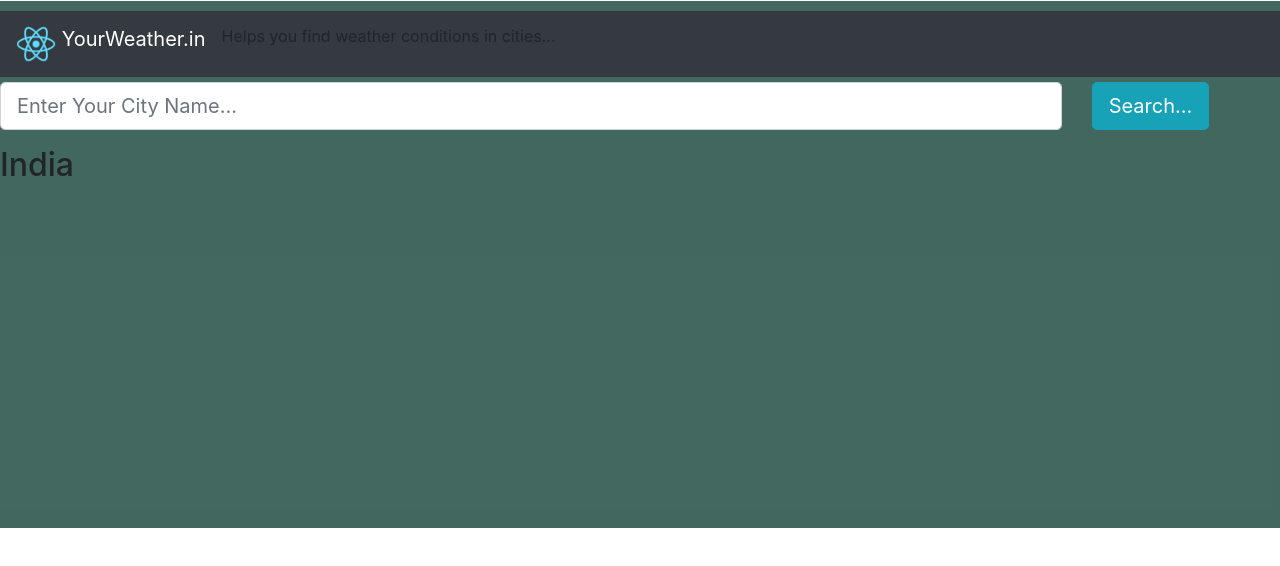
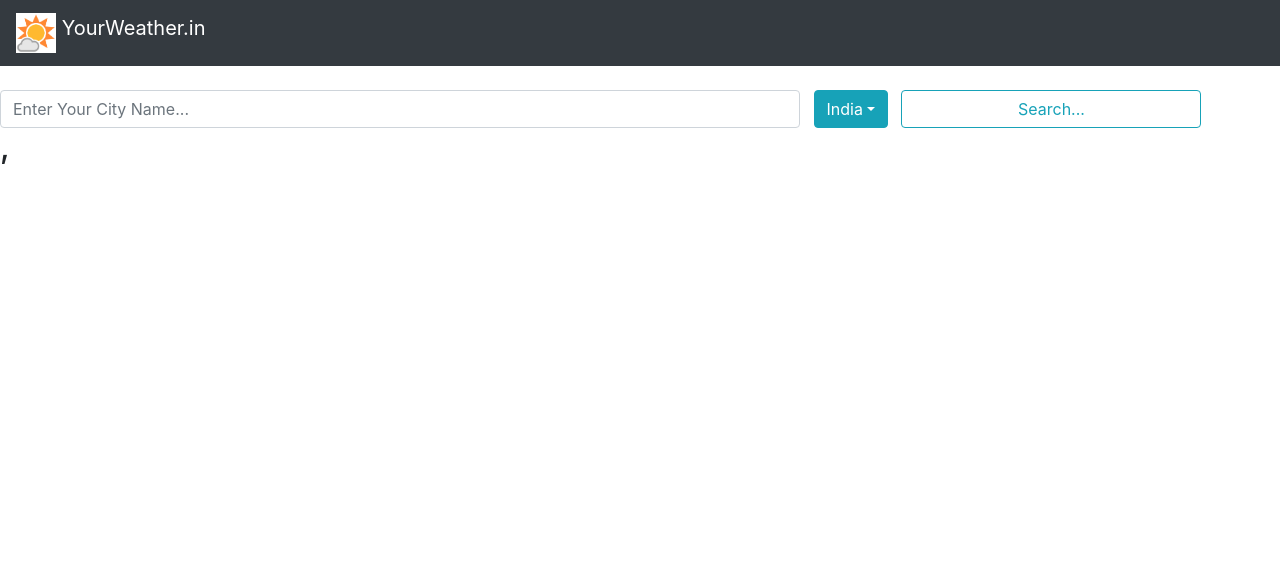
Before and after one commit to Jay-2019/weather-application-reactjs, a React (Create React App) app: page / in a window 1280 px wide. Shown: the top 566 px of the page. Built offline with nearby package versions, Linux system fonts and the light colour scheme.

Commit message:
Fixed UI

```diff
--- a/src/Components/Apicall.js
+++ b/src/Components/Apicall.js
@@ -1,10 +1,10 @@
-class Apicall {
+class ApiCall {
 
-    fetchWeatherDetails = async (city, callback) => {
-        const response = await fetch(`http://api.openweathermap.org/data/2.5/weather?q=${city}&appid=a0dee3ad64641dc88ea823ed96aaec61`);
+    fetchWeatherDetails = async (city, country, callback) => {
+        const response = await fetch(`http://api.openweathermap.org/data/2.5/weather?q=${city},${country}&units=metric&appid=a0dee3ad64641dc88ea823ed96aaec61`);
         const weatherData = await response.json();
         callback(weatherData);
     }
 
 }
-export default new Apicall();
+export default new ApiCall();
--- a/src/Components/App.js
+++ b/src/Components/App.js
@@ -1,131 +1,157 @@
 import React from 'react';
-import style from "../style.module.css";
-import { Container, Row, Navbar, Col } from 'react-bootstrap';
-import logo from "./logo192.png";
-import Apicall from "./Apicall";
-import Searchbar from './Searchbar';
+// import style from "../style.module.css";
+import { Container, Row, Col } from 'react-bootstrap';
+// import logo from "./logo192.png";
+import ApiCall from "./ApiCall";
+// import Searchbar from './SearchBar';
+// import DisplayWeather from './DisplayWeather';
+import NavigationBar from './NavigationBar';
+import SearchBar from './SearchBar';
+
 
 class App extends React.Component {
 
     state = {
         isLoading: false,
         getCityName: '',
+        getCountryName: '',
         humidity: '',
         temp: '',
+        temp_min: '',
+        temp_max: '',
         pressure: '',
+        lon: '',
+        lat: '',
+        description: '',
+        visibility: '',
+        cod: '',
+        message: ''
     }
 
     //call-back function for get data from search Bar...
-
-    getDataFromSearchbar = (getData) => {
-        this.setState({ getCityName: getData, isLoading: true });
-        console.log(getData);
-        Apicall.fetchWeatherDetails(getData, this.setWeatherDetails);
+    getDataFromSearchbar = (getCity, getCountry) => {
+        this.setState({ getCityName: getCity, getCountryName: getCountry, isLoading: true });
+        console.log(getCity);
+        console.log(getCountry);
+        ApiCall.fetchWeatherDetails(getCity, getCountry, this.setWeatherDetails);
     }
 
     setWeatherDetails = (data = {}) => {
+        console.log(data);
+        const { cod, message } = data;
+        const { coord } = data;
+        const { lon, lat } = coord;
+
+        const { weather = [] } = data;
+        const [{ description, icon }] = weather;
+
         const { main = {} } = data;
-        const { humidity, temp, pressure } = main;
+        const { temp, pressure, humidity, temp_min, temp_max } = main;
+
+        const { visibility } = data;
+
+        const { wind } = data;
+        const { speed, deg } = wind;
+
+        const { clouds } = data;
+        const { all } = clouds;
+
+        const { sys } = data;
+        const { sunrise, sunset } = sys;
+
+
         this.setState({
             isLoading: false,
             humidity,
             temp,
+            temp_min,
+            temp_max,
             pressure,
+            lon,
+            lat,
+            description,
+            visibility,
+            cod,
+            message
         });
     }
 
+    renderNotFound = () => {
+        const { cod, message } = this.state;
+        if (cod && message) {
+            return <>
+                <div>{message}</div>
+            </>
+        }
+    }
+
     renderWeatherDetails = () => {
+
         const { isLoading } = this.state;
         console.log(isLoading);
         if (isLoading) {
-            return <>API Calling...</>;
+            return <>Loading...</>;
         }
 
-        const { humidity = '', temp = '', pressure = '' } = this.state;
+        const { humidity = '', temp = '', temp_min = '', temp_max = '', pressure = '',
+            lon = '', lat = '', description = '', visibility = '' } = this.state;
         // OR
         // const { humidity, temp, pressure } = this.state;
 
-
-
-        // this block of code for (skill) professionals
-        if (!(humidity || temp || pressure)) {
-
+        if (!(humidity || temp || pressure || lon || lat)) {
             return null;
         }
         // OR
         // this is for beginners..
         // if ((humidity === '' || temp === '' || pressure === '' )) {
-
         //         return null;
         //     }
-
 
         return (
             <>
                 <div>{`Humidity: ${humidity}`}</div>
                 <div>{`Temperature: ${temp}`}</div>
+                <div>{`Min Temperature: ${temp_min}`}</div>
+                <div>{`Max Temperature: ${temp_max}`}</div>
+                <div>{`Description: ${description}`}</div>
                 <div>{`Pressure: ${pressure}`}</div>
+                <div>{`Longitude: ${lon}`}</div>
+                <div>{`Latitude: ${lat}`}</div>
+                <div>{`Visibility: ${visibility}`}</div>
             </>
         );
     }
 
     render() {
-
-
-
         return (
-            <Container fluid="true" className={style.containerStyle}>
-
+            <Container fluid="true">
                 {/* this is Header on Application which Contain a NavBar */}
-                <Row className={style.navbarStyle}>
-
-                    <Col md={12}>
-                        <Navbar expand="lg" bg="dark" variant="dark">
-                            <Navbar.Brand href="#home">
-                                <img
-                                    alt="Allpication_Brand"
-                                    src={logo}
-                                    width="40"
-                                    height="40"
-                                    className="d-inline-block align-top"
-                                />
-                                {'  YourWeather.in  '}
-                            </Navbar.Brand>
-                            <p>Helps you find weather conditions in cities...</p>
-                        </Navbar>
-                    </Col>
-
-
-                </Row>
+                <NavigationBar />
 
                 {/* this is A Searchbar for Application */}
-                <Row>
-                    <Col>
-                        {/* now getDataFromSearchbar callBack method is available as a props to Searchbar.js component */}
-                        <Searchbar sendDataFromSearchbar={this.getDataFromSearchbar} />
-                    </Col>
-                </Row>
-
-
+                <SearchBar sendDataFromSearchbar={this.getDataFromSearchbar} />
 
                 {/* this is a body of application  */}
                 <Row>
                     <Col>
                         <h2>
-                            {this.state.getCityName} India
+                            {this.state.getCityName}, {this.state.getCountryName}
+                        </h2>
 
-                        </h2>
                         <h2>
-                            {this.renderWeatherDetails()}
+                            {/* {this.renderWeatherDetails()} */}
+                            {this.state.cod === "404" ? this.renderNotFound() : this.renderWeatherDetails()}
                         </h2>
                     </Col>
                 </Row>
 
-
-
-
+                <Row>
+                    <Col>
+                        {/*this is DisplayWeather component.  */}
+                        {/* <DisplayWeather weather={this.state} /> */}
+                    </Col>
+                </Row>
             </Container>
-
         )
     }
 }
--- /dev/null
+++ b/src/Components/NavigationBar.js
@@ -0,0 +1,24 @@
+import React, { Component } from 'react'
+import { Navbar } from 'react-bootstrap';
+import logo from './logo192.png';
+
+export default class NavigationBar extends Component {
+    render() {
+        return (
+            <div>
+                <Navbar bg="dark" variant="dark">
+                    <Navbar.Brand href="#home">
+                        <img
+                            alt=""
+                            src={logo}
+                            width="40"
+                            height="40"
+                            className="d-inline-block align-top"
+                        />
+                        {' YourWeather.in '}
+                    </Navbar.Brand>
+                </Navbar>
+            </div>
+        )
+    }
+}
--- a/src/Components/Searchbar.js
+++ b/src/Components/Searchbar.js
@@ -1,12 +1,26 @@
-import React from "react";
-// import style from "../style.module.css";
-import { Button, Form, Row, Col } from 'react-bootstrap';
+import React, { Component } from 'react'
+import { Form, FormControl, Button, Dropdown } from 'react-bootstrap';
+import style from "../style.module.css";
 
-
-class Searchbar extends React.Component {
+export default class SearchBar extends Component {
 
     state = {
         cityName: '',
+        countryName: 'India',
+    }
+
+    // Handle Change Method
+    handleChange = (event) => {
+        const { value } = event.target;
+        this.setState({ cityName: value.toUpperCase() });
+        console.log(event.target.value);
+    }
+
+    // Handle Select
+    handleSelect = (key, event) => {
+        console.log(key);
+        this.setState({ countryName: key });
+
     }
 
     //  Handler Submit Method
@@ -17,52 +31,55 @@ class Searchbar extends React.Component {
         } else if (document.getElementById('cityName').value.match("^[a-zA-Z ]*$") === null) {
             alert("city name contain only Alphabets ");
         } else {
-            this.props.sendDataFromSearchbar(this.state.cityName);
-            this.setState({ type: '' });
+            //send data from searchbar to App.js
+            this.props.sendDataFromSearchbar(this.state.cityName, this.state.countryName);
+
+            this.setState({
+                cityName: '',
+                countryName: 'India'
+            });
             return;
         }
-
-
     }
 
-    // Handle Change Method
-    handleChange = (event) => {
-        this.setState({ cityName: event.target.value });
-        console.log(event.target.value);
-    }
-
-
     render() {
-
         return (
-            <React.Fragment>
-
-                <form onSubmit={this.handleSubmit}>
-                    <Row>
-                        <Col md={10}>
-                            <Form.Group >
-                                <Form.Control
+            <div>
+                <br />
+                <Form inline onSubmit={this.handleSubmit}>
+                    <FormControl
                         id="cityName"
-                                    size="lg"
                         type="text"
+                        size=""
                         placeholder="Enter Your City Name..."
+                        className={style.searchBar}
                         onChange={this.handleChange}
                     />
-                            </Form.Group>
-                        </Col>
-                        <Col md={1}>
+                    &nbsp;  &nbsp;
+                    {/* className={style.dropdownButton} */}
+                    <Dropdown onSelect={this.handleSelect}>
+                        <Dropdown.Toggle variant="info" id="dropdown-basic">
+                            {this.state.countryName}
+                        </Dropdown.Toggle>
+
+                        <Dropdown.Menu  >
+                            <Dropdown.Item eventKey="India">India</Dropdown.Item>
+                            <Dropdown.Item eventKey="Australia">Australia</Dropdown.Item>
+                            <Dropdown.Item eventKey="Canada" >Canada</Dropdown.Item>
+                            <Dropdown.Item eventKey="London" >London</Dropdown.Item>
+                            <Dropdown.Item eventKey="America">America</Dropdown.Item>
+                        </Dropdown.Menu>
+                    </Dropdown>
+                    &nbsp;  &nbsp;
                     <Button
-                                variant="info"
+                        variant="outline-info"
                         type="submit"
-                                size="lg"
+                        className={style.searchButton}
                     >
                         Search...
                      </Button>
-                        </Col>
-                    </Row>
-                </form>
-            </React.Fragment>
+                </Form>
+            </div>
         )
     }
 }
-export default Searchbar;
--- a/src/style.module.css
+++ b/src/style.module.css
@@ -17,6 +17,16 @@
   padding-bottom: 5px;
 }
 
-.buttonstyle {
+/* .buttonstyle {
   width: -webkit-fill-available !important;
+} */
+
+.searchBar {
+  width: 800px !important;
 }
+.searchButton {
+  width: 300px !important;
+}
+/* .dropdownButton {
+  width: 180px !important;
+} */
```
Also changed, not shown: src/Components/Displayweather.js (+25 -6 lines), src/Components/logo192.png. Lines whose indentation alone changed are shown as unchanged.
